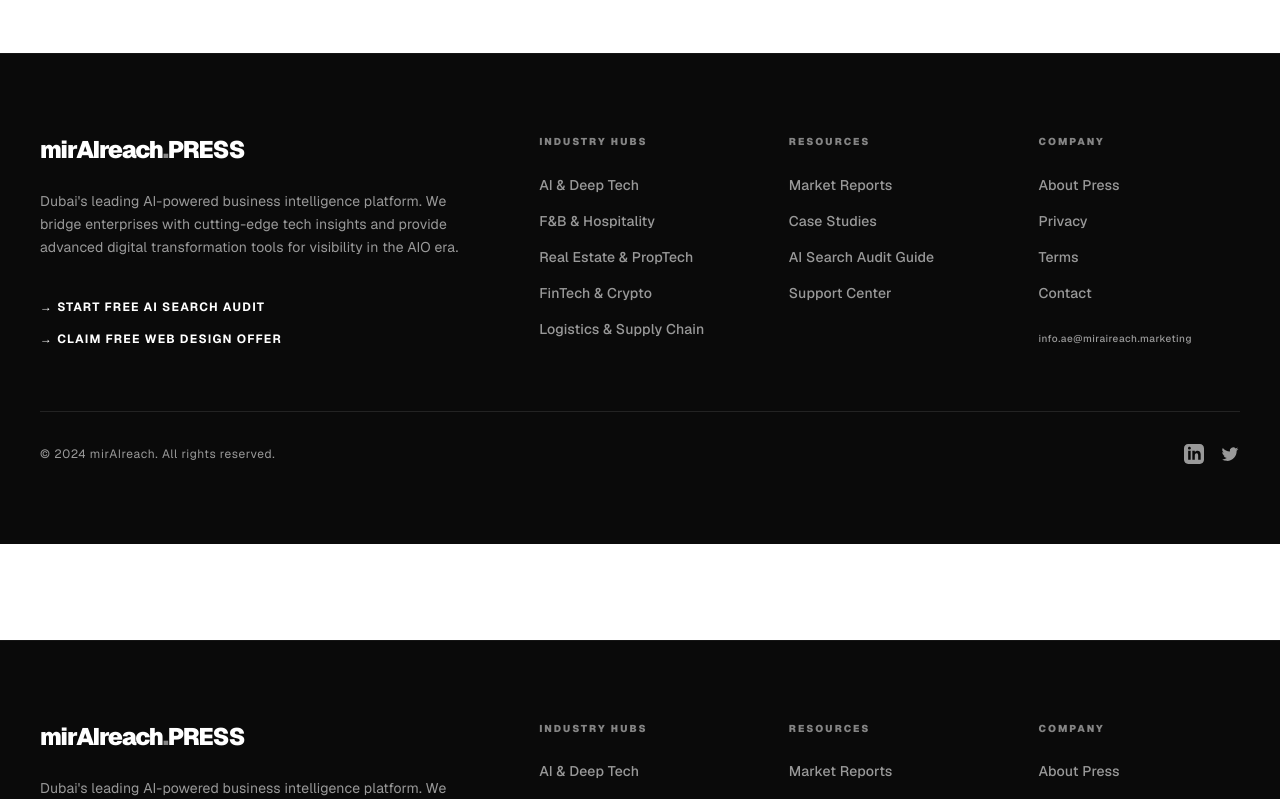
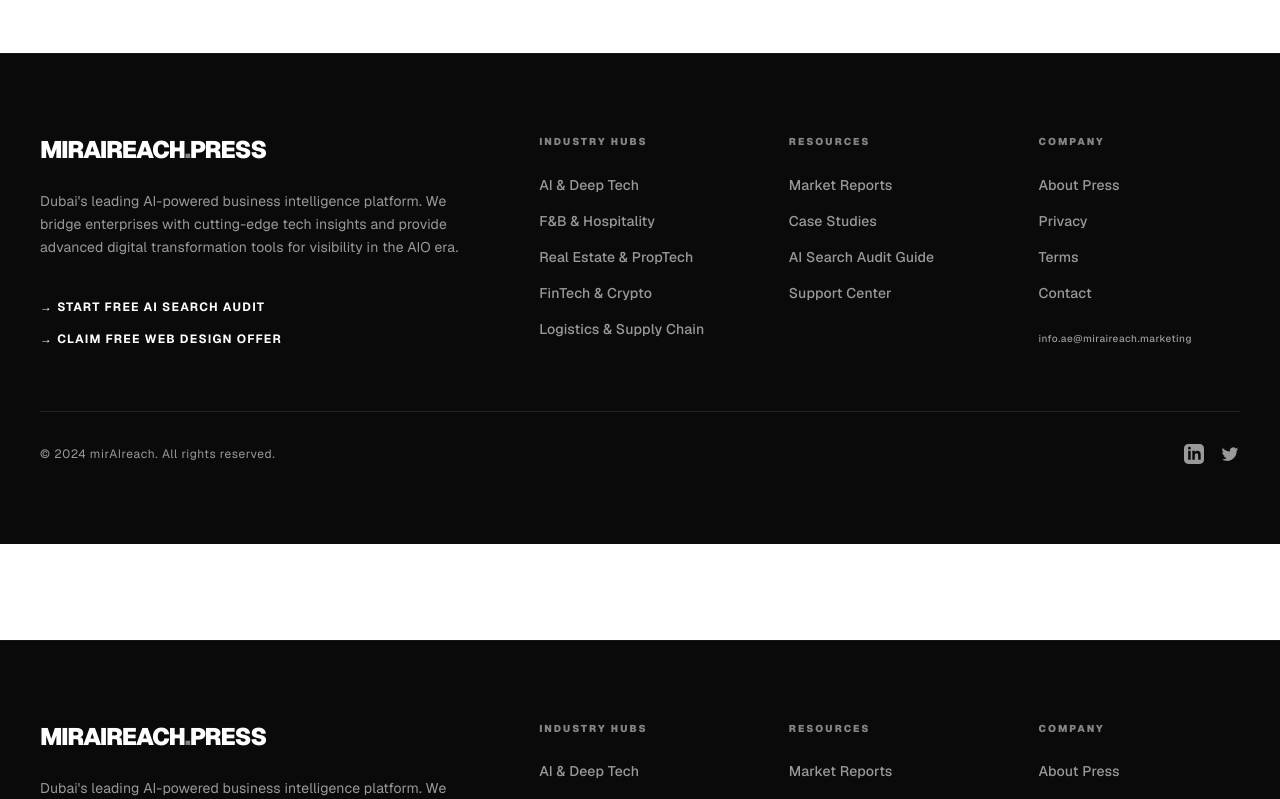
Before and after one commit to akiohjp/miraireach-platform, a Next.js app: page /about in a window 1280 px wide. Shown: the part 1440-2239 px from the top of the page. Built offline with nearby package versions, Linux system fonts and the light colour scheme.

Commit message:
Universal Logo Unification: Apply mirAIreach.PRESS black-weighted style globally

```diff
--- a/src/components/Footer.tsx
+++ b/src/components/Footer.tsx
@@ -14,8 +14,8 @@ export default function Footer() {
         <div className="grid grid-cols-2 gap-12 md:grid-cols-4 lg:grid-cols-5">
           {/* Brand Column */}
           <div className="col-span-2 lg:col-span-2 space-y-6">
-            <Link href="/" className="inline-block text-2xl font-black tracking-tighter text-white">
-              mirAIreach<span className="text-white opacity-50">.</span>PRESS
+            <Link href="/" className="inline-block text-2xl font-black tracking-tighter text-white uppercase">
+              mirAIreach<span className="opacity-50">.</span>PRESS
             </Link>
             <p className="text-sm leading-relaxed max-w-md">
               {isAr
--- a/src/components/Header.tsx
+++ b/src/components/Header.tsx
@@ -12,10 +12,8 @@ export default function Header({ showNav = true }: HeaderProps) {
 
   return (
     <header className="mb-14 flex items-center justify-between border-b border-line pb-8">
-      <Link href="/" className="hover:opacity-80 transition-opacity">
-        <p className="text-2xl font-black tracking-tighter text-foreground uppercase">
-          mirAIreach<span className="text-foreground opacity-50">.</span>PRESS
-        </p>
+      <Link href="/" className="inline-block text-2xl font-black tracking-tighter text-foreground uppercase">
+        mirAIreach<span className="opacity-50">.</span>PRESS
       </Link>
 
       <div className="flex items-center gap-6">
--- a/src/components/HomeClient.tsx
+++ b/src/components/HomeClient.tsx
@@ -334,10 +334,8 @@ export default function HomeClient({ articles, featured, latestInsights, trendin
           {/* 4. LATEST NEWS TIMELINE */}
           <section className="space-y-8">
             <header className="mb-10 flex items-center justify-between border-b border-line pb-8">
-              <Link href="/" className="hover:opacity-80 transition-opacity">
-                <p className="text-2xl font-black tracking-tighter text-foreground uppercase">
-                  mirAIreach<span className="text-foreground opacity-50">.</span>PRESS
-                </p>
+              <Link href="/" className="inline-block text-2xl font-black tracking-tighter text-foreground uppercase">
+                mirAIreach<span className="opacity-50">.</span>PRESS
               </Link>
               <div className="space-y-2 text-right">
                 <p className="text-[10px] font-black uppercase tracking-[0.3em] text-primary">{isAr ? "التحديثات" : "Timeline"}</p>
```
